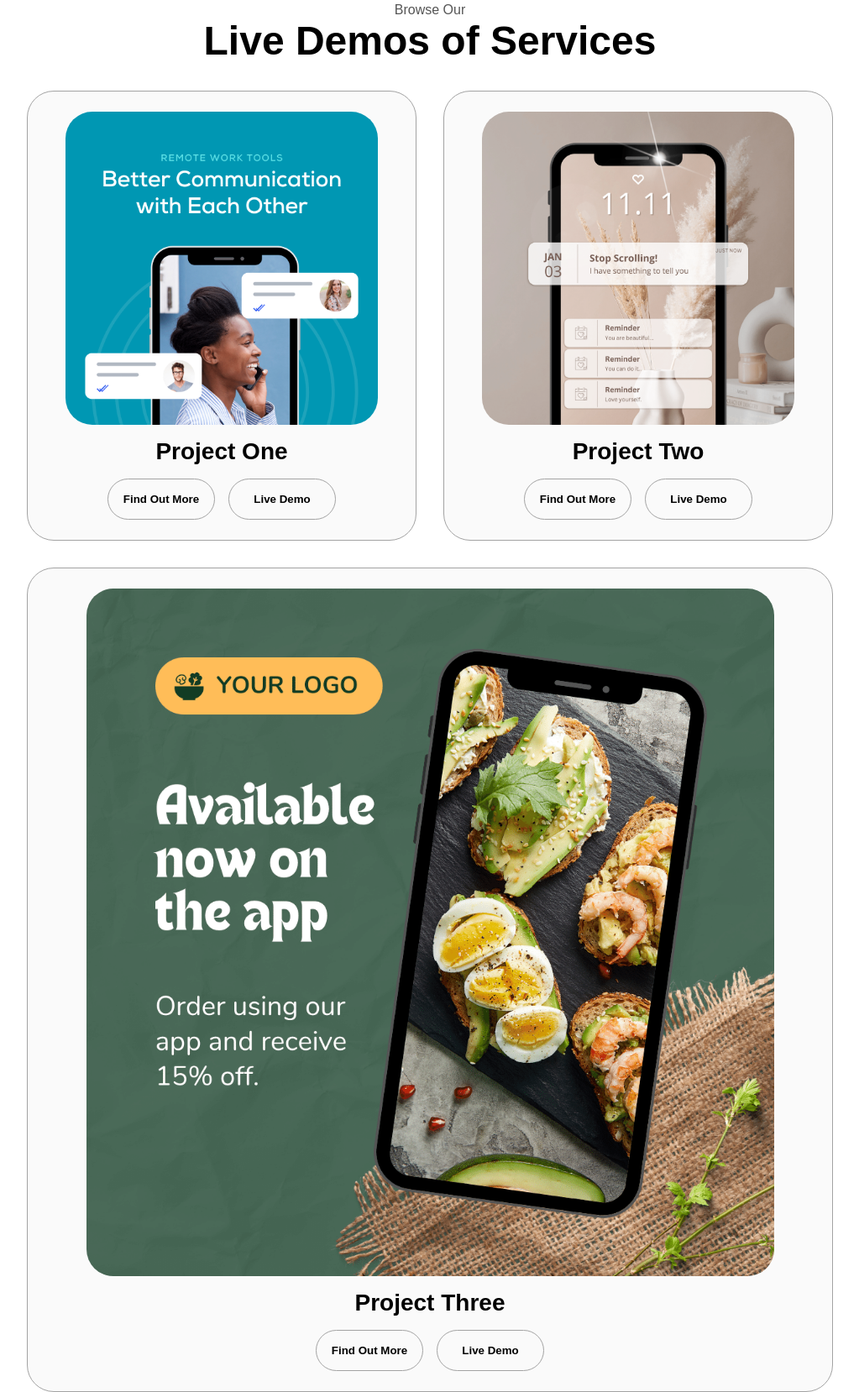
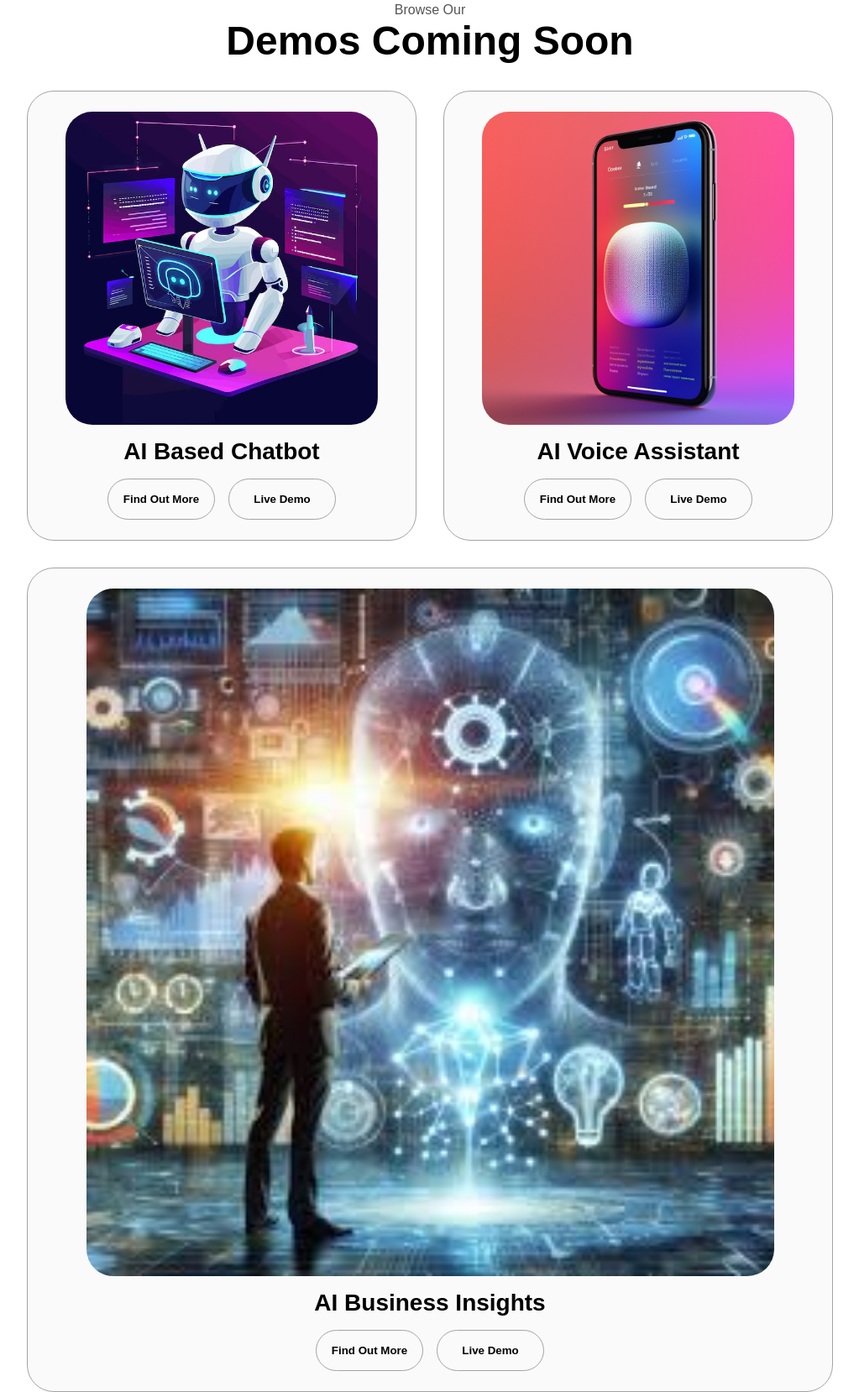
Before and after one commit to abhinav-0608/nextai-website, a plain HTML site: page index.html in a window 1280 px wide. Shown: the part 2331-3989 px from the top of the page at 84% size, without its empty margins (128-1151 px from the left). Drawn offline with Linux system fonts and the light colour scheme; a web font is replaced by a local one.

Commit message:
Your commit message

```diff
--- a/index.html
+++ b/index.html
@@ -271,28 +271,28 @@
     </section>
     <section id="projects">
       <p class="section__text__p1">Browse Our</p>
-      <h1 class="title">Live Demos of Services</h1>
+      <h1 class="title">Demos Coming Soon</h1>
       <div class="experience-details-container">
         <div class="about-containers">
           <div class="details-container color-container">
             <div class="article-container">
               <img
-                src="project-1.png"
+                src="ai-chatbot2.avif"
                 alt="Project 1"
                 class="project-img"
               />
             </div>
-            <h2 class="experience-sub-title project-title">Project One</h2>
+            <h2 class="experience-sub-title project-title">AI Based Chatbot</h2>
             <div class="btn-container">
               <button
                 class="btn btn-color-2 project-btn"
-                onclick="location.href='https://github.com/'"
+                onclick="location.href='https://nextaiglobal.com/'"
               >
                 Find Out More
               </button>
               <button
                 class="btn btn-color-2 project-btn"
-                onclick="location.href='https://github.com/'"
+                onclick="location.href='https://nextaiglobal.com/'"
               >
                 Live Demo
               </button>
@@ -301,16 +301,16 @@
           <div class="details-container color-container">
             <div class="article-container">
               <img
-                src="project-2.png"
+                src="ai-voice assistant.png"
                 alt="Project 2"
                 class="project-img"
               />
             </div>
-            <h2 class="experience-sub-title project-title">Project Two</h2>
+            <h2 class="experience-sub-title project-title">AI Voice Assistant</h2>
             <div class="btn-container">
               <button
                 class="btn btn-color-2 project-btn"
-                onclick="location.href='https://github.com/'"
+                onclick="location.href='https://nextaiglobal.com/'"
               >
               Find Out More
               </button>
@@ -325,12 +325,12 @@
           <div class="details-container color-container">
             <div class="article-container">
               <img
-                src="project-3.png"
+                src="ai-businessInsights.jpeg"
                 alt="Project 3"
                 class="project-img"
               />
             </div>
-            <h2 class="experience-sub-title project-title">Project Three</h2>
+            <h2 class="experience-sub-title project-title">AI Business Insights</h2>
             <div class="btn-container">
               <button
                 class="btn btn-color-2 project-btn"
```
Also changed, not shown: ai-businessInsights.jpeg (added), ai-chatbot.jpeg (added), ai-chatbot2.avif (added), ai-voice assistant.png (added), 1 other file.
